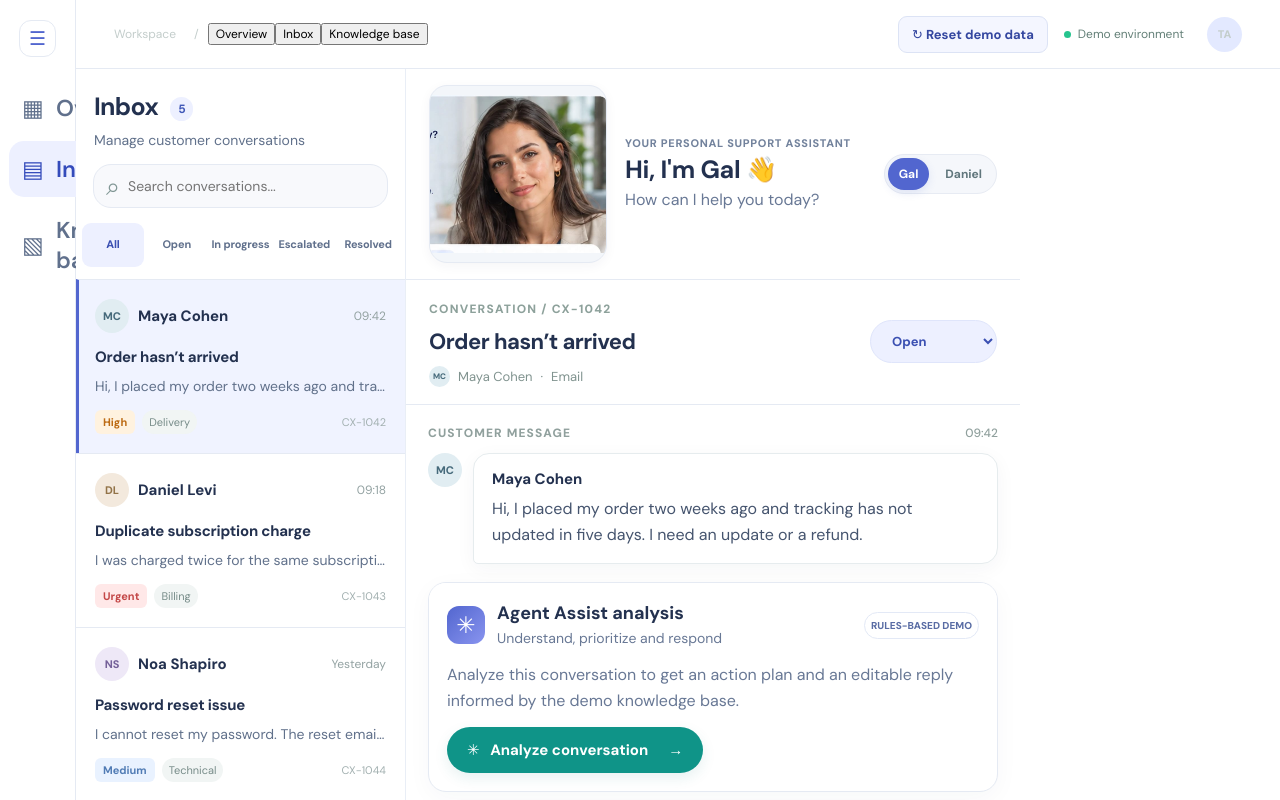
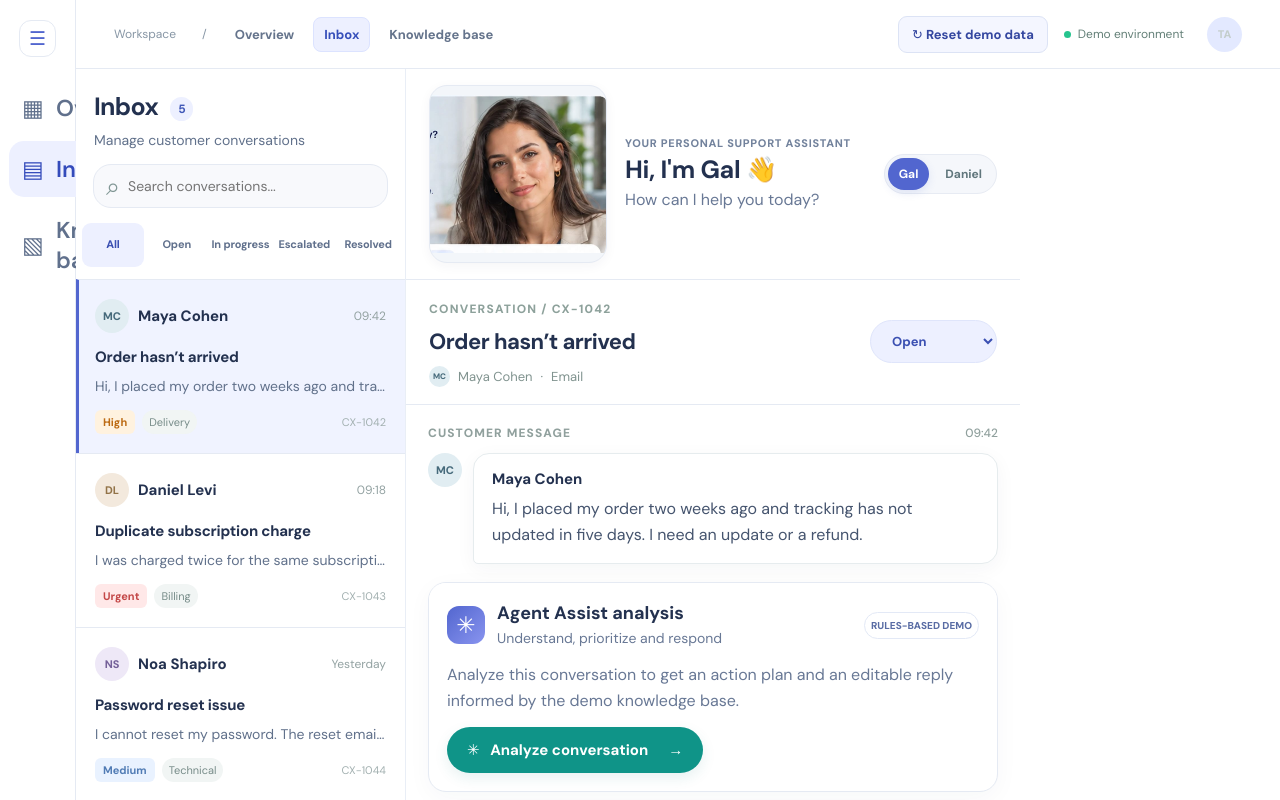
Before and after one commit to tamtam888/CX-Agent-Assist, a React (Vite) app: page / in a window 1280 px wide. Shown: the top 800 px of the page. Built offline with nearby package versions, Linux system fonts and the light colour scheme.

Commit message:
design: add persistent accessible Overview Inbox and Knowledge base navigation

```diff
--- a/src/polish.css
+++ b/src/polish.css
@@ -148,3 +148,15 @@
  .mobile-menu-open .cx-sidebar .cx-nav{display:flex!important;font-size:16px!important;justify-content:flex-start!important}
  .mobile-menu-open .cx-sidebar .cx-nav>span{font-size:22px}
 }
+
+/* Direct navigation fallback: pages remain accessible even when sidebar is collapsed. */
+.cx-top-nav{display:flex;align-items:center;gap:8px;min-width:0;flex-wrap:wrap}
+.cx-top-nav>span{font-size:12px;color:#8796a5}
+.cx-top-page{appearance:none;border:1px solid transparent;border-radius:8px;background:transparent;color:#65748c;font:inherit;font-size:13px;font-weight:650;cursor:pointer;padding:8px 10px}
+.cx-top-page:hover{background:#f1f4ff;color:#354fba}
+.cx-top-page.active{background:#edf0ff;color:#364fba;border-color:#dce3ff}
+.cx-top-page:focus-visible{outline:3px solid #6875d9;outline-offset:2px}
+.cx-sidebar .cx-nav-text{min-width:0}
+@media(min-width:591px){.cx-shell:not(.nav-collapsed) .cx-sidebar .cx-nav-text{display:inline!important;font-size:14px!important}}
+@media(max-width:850px){.cx-top-nav{gap:2px}.cx-top-page{font-size:11px;padding:7px 6px}}
+@media(max-width:590px){.cx-topbar{height:auto;min-height:58px;gap:6px;flex-wrap:wrap;padding-top:8px;padding-bottom:8px}.cx-top-nav{gap:2px}.cx-top-nav>span{display:none}.cx-top-page{font-size:11px;padding:6px}.cx-top-actions{margin-left:auto}}
```
